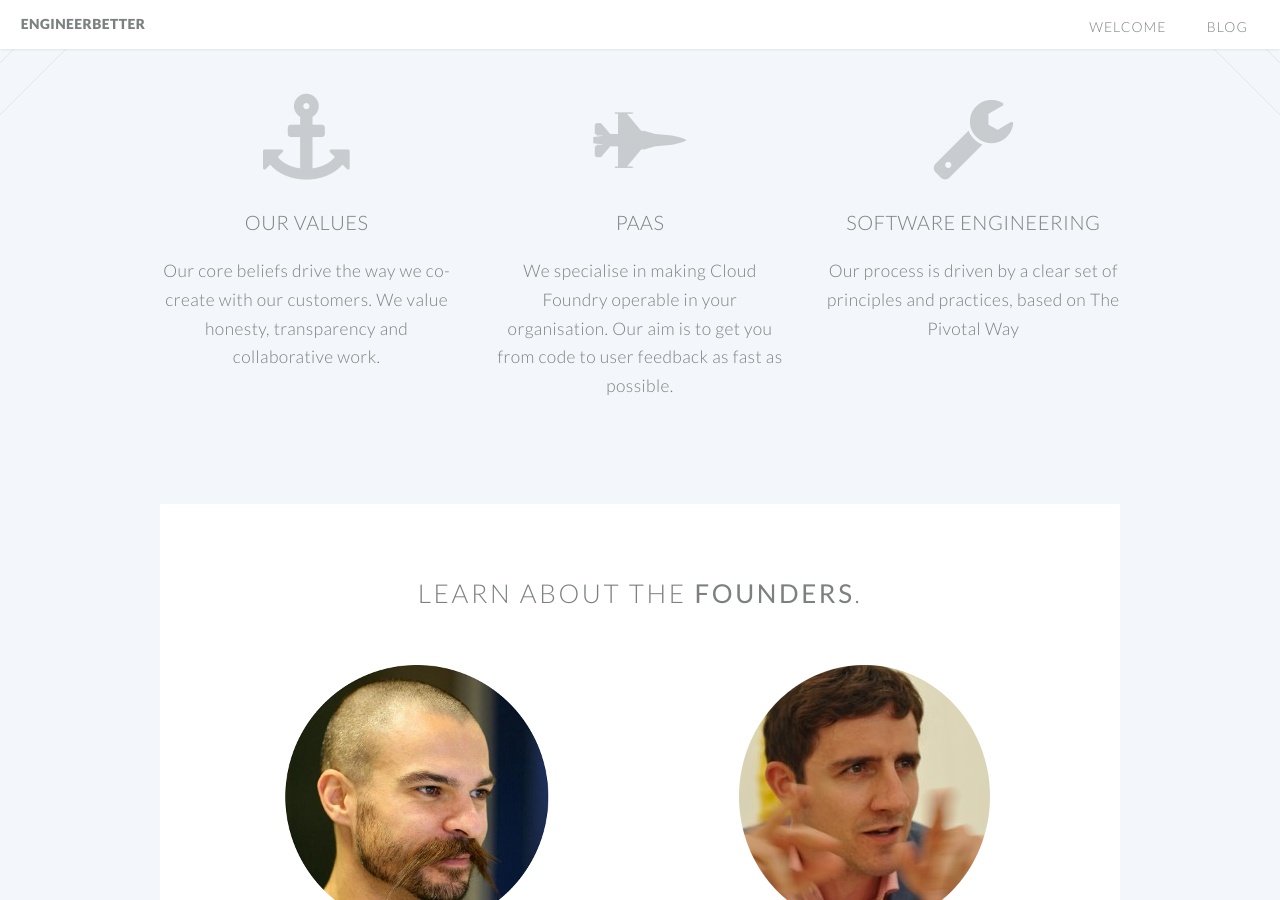
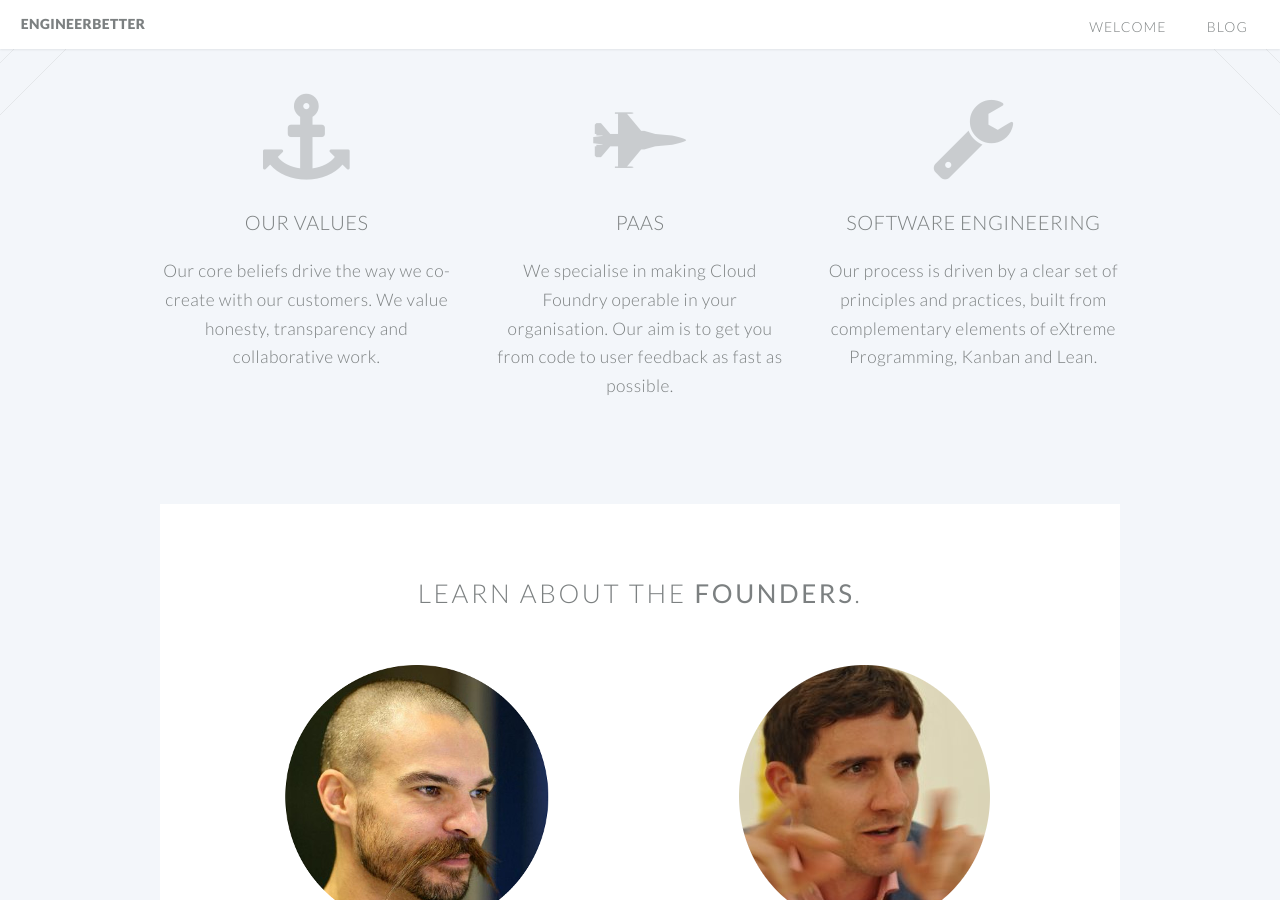
Before and after one commit to DanielJonesEB/engineerbetter.com, a Jekyll site: the page built from index.html, in a window 1280 px wide and 900 px high, scrolled down 892 px. Built offline with Jekyll 4.4.1, drawn with Linux system fonts in a browser that asks for light colours.

Commit message:
favour use of non-proprietary methodological terms

```diff
--- a/index.html
+++ b/index.html
@@ -51,7 +51,8 @@ layout: landing-page
 									<header>
 										<h3>Software Engineering</h3>
 									</header>
-									<p>Our process is driven by a clear set of principles and practices, based on The Pivotal Way</p>
+									<p>Our process is driven by a clear set of principles and practices, built from complementary
+									elements of eXtreme Programming, Kanban and Lean.</p>
 								</section>
 
 							</div>
```
